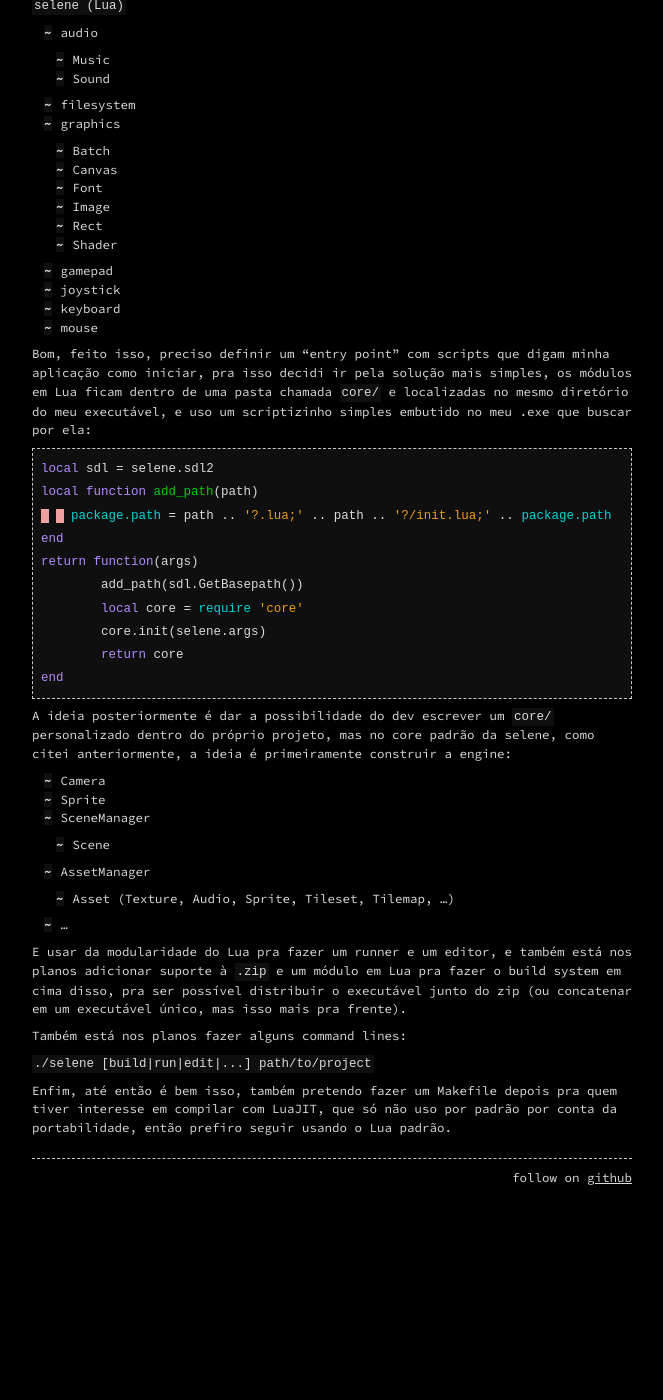
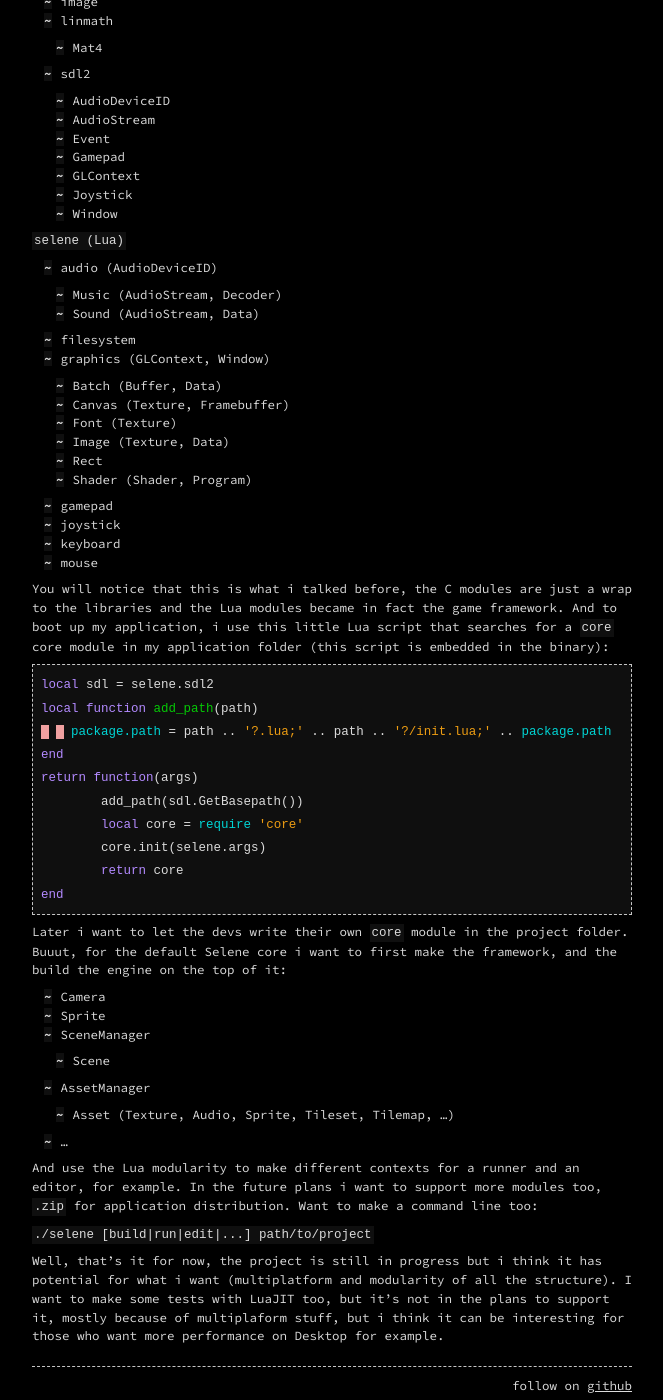
Before and after one commit to canoi12/canoi12.github.io, a Jekyll site: the page built from _posts/2023-10-19-selene-engine.md, in a window 1280 px wide and 1400 px high, scrolled down 2478 px. Shown: the whole window, without its empty margins (308-971 px from the left). Built offline with Jekyll 4.4.1, drawn with Linux system fonts in a browser that asks for light colours; before the commit the page ends 3686 px from its top, so only the background shows below that; some of the changed text lies outside the part shown.

Commit message:
selene post english version

````diff
--- a/_posts/2023-10-19-selene-engine.md
+++ b/_posts/2023-10-19-selene-engine.md
@@ -1,19 +1,18 @@
 ---
 layout: post
-title: Selene Engine
-date: 2023-10-19T12:37:00
+title: Selene Engine [PT-BR]
+date: 2023-10-19T21:07:00
 type: Blog
 tags:
   - article
   - devlog
   - programming
 ---
+In the last weeks i was focusing on restructure one of my projects, this project is basically a game framework/engine that uses Lua as script language, it initially was called [poti](https://github.com/canoi12/poti), but i had another project called [selene](https://github.com/canoi12/selene) that was one of the main first tries on computer graphics stuff (using SDL2 and OpenGL), and i was trying to find another use case, so i decided to switch both projects because `selene` fits well as a Lua project (lua mean moon in portuguese, and selene is the greek goddess of the moon), and `poti` will become my C lib, but don't started to work on it yet.
 
-Nas ultimas semanas estava focado em reestruturar um dos meus projetos que é basicamente uma game framework/engine que utilize Lua como linguagem de script, o projeto inicialmente nasceu como [poti](https://github.com/canoi12/poti), mas há algum tempo estava tentando ressignificar outro dos meus projetos, a [selene](https://github.com/canoi12/selene), e por achar que o nome casa mais com o projeto em questão, decidi fazer essa troca.
+Initially i was focusing on make the base framework with C and use Lua as scripting language (like LÖVE), se the idea was to have some basics systems in C (like a render, audio system, ...). But i decided to go with another approach and explore the initial idea of "have a simple C core and implement engine stuff in Lua" in a different way, but instead of code in C using the thirdparty libs (SDL2, OpenGL, ...), i will expose the functions of those libs to Lua, and build the framework and engine using only Lua.
 
-Inicialmente eu estava focado em fazer a framework base em C e operar ela utilizando Lua, então a ideia seria ter um renderizador básico em C, uma engine de áudio básica também, etc. Maaas, decidi seguir por um caminho diferente, e até explorar mais a ideia inicial do projeto que é a de ter um core simples e o projeto ser o mais modular possível via Lua, então ao invés de construir essas estruturas em C usando as libs (SDL2, OpenGL, ...), achei melhor expor as funções das lib pra Lua e construir a framework lá.
-
-Então por exemplo, uma função de desenhar um retângulo em C:
+So as an example, i have this function to draw a filled rectangle in the screen using C:
 ```c
 static int l_graphics_fill_rectangle(lua_State* L) {
 	float *c = RENDER()->color;
@@ -39,7 +38,7 @@
 }
 ```
 
-Vira isso:
+Will become that in Lua:
 ```lua
 function graphics.fill_rectangle(x, y, width, height)
 	set_image()
@@ -57,8 +56,10 @@
 end
 ```
 
+Obviously it will have some cost on performance, but depending on the project it will work fine, and the advantage of Lua modularity is that i can optimize to avoid unecessary draw calls or state changes.
 Obviamente isso tem custos em relação a performance, mas dependendo da proposta do projeto funciona muito bem, fora que a ideia é a partir desse ponto construir uma engine em cima disso, então posso usar toda a modularidade que Lua me permite pra otimizar boa parte dessas chamadas de funções, e caso necessário é só refazer partes em C.
 
+About the modules, in poti i had that initially:
 Bom, falando um pouco dos módulos, inicialmente eu tinha mais ou menos isso:
 
 `poti`
@@ -76,10 +77,14 @@
 - mouse
 - window
 
-Onde o mais notório talvez fosse o `graphics` que é um renderer 2D basicão usando OpenGL e `audio` que basicamente é um wrapper pra a miniaudio. E disso eu teria só alguns scripts em Lua pra me auxiliar com boot, construção de shaders, gerenciamento de recursos, etc.
+`poti (Lua)`
+- boot
+- shader_factory
+- audio_bank
 
-Na selene proposta é um pouco diferente, e de cara já vai ter bem mais código em Lua:
+Where almost everything is just a regular wrapper for SDL2 functions and structures, i think the only differents are `graphics` and `audio` that uses OpenGL and miniaudio respectively. And with that modules i'm gonna have some auxiliar embedded Lua scripts too for boot, shader factory, resource manager and others.
 
+Well, Selene is a bit different:
 `selene (C)`
 - Data
 - audio
@@ -107,24 +112,23 @@
 	- Window
 
 `selene (Lua)`
-- audio
-	- Music
-	- Sound
+- audio (AudioDeviceID)
+	- Music (AudioStream, Decoder)
+	- Sound (AudioStream, Data)
 - filesystem
-- graphics
-	- Batch
-	- Canvas
-	- Font
-	- Image
+- graphics (GLContext, Window)
+	- Batch (Buffer, Data)
+	- Canvas (Texture, Framebuffer)
+	- Font (Texture)
+	- Image (Texture, Data)
 	- Rect
-	- Shader
+	- Shader (Shader, Program)
 - gamepad
 - joystick
 - keyboard
 - mouse
 
-Bom, feito isso, preciso definir um "entry point" com scripts que digam minha aplicação como iniciar, pra isso decidi ir pela solução mais simples, os módulos em Lua ficam dentro de uma pasta chamada `core/` e localizadas no mesmo diretório do meu executável, e uso um scriptizinho simples embutido no meu .exe que buscar por ela:
-
+You will notice that this is what i talked before, the C modules are just a wrap to the libraries and the Lua modules became in fact the game framework. And to boot up my application, i use this little Lua script that searches for a `core` core module in my application folder (this script is embedded in the binary):
 ```lua
 local sdl = selene.sdl2
 local function add_path(path)
@@ -138,7 +142,7 @@
 end
 ```
 
-A ideia posteriormente é dar a possibilidade do dev escrever um `core/` personalizado dentro do próprio projeto, mas no core padrão da selene, como citei anteriormente, a ideia é primeiramente construir a engine:
+Later i want to let the devs write their own `core` module in the project folder. Buuut, for the default Selene core i want to first make the framework, and the build the engine on the top of it:
 - Camera
 - Sprite
 - SceneManager
@@ -147,10 +151,8 @@
 	- Asset (Texture, Audio, Sprite, Tileset, Tilemap, ...)
 - ...
 
-E usar da modularidade do Lua pra fazer um runner e um editor, e também está nos planos adicionar suporte à `.zip` e um módulo em Lua pra fazer o build system em cima disso, pra ser possível distribuir o executável junto do zip (ou concatenar em um executável único, mas isso mais pra frente).
-
-Também está nos planos fazer alguns command lines:
+And use the Lua modularity to make different contexts for a runner and an editor, for example. In the future plans i want to support more modules too, `.zip` for application distribution. Want to make a command line too:
 
 `./selene [build|run|edit|...] path/to/project`
 
-Enfim, até então é bem isso, também pretendo fazer um Makefile depois pra quem tiver interesse em compilar com LuaJIT, que só não uso por padrão por conta da portabilidade, então prefiro seguir usando o Lua padrão.
+Well, that's it for now, the project is still in progress but i think it has potential for what i want (multiplatform and modularity of all the structure). I want to make some tests with LuaJIT too, but it's not in the plans to support it, mostly because of multiplaform stuff, but i think it can be interesting for those who want more performance on Desktop for example.
````
Also changed, not shown: _posts/2023-10-19-selene-engine-pt-br.md (added, +157 -0 lines), .obsidian/workspace.json.
